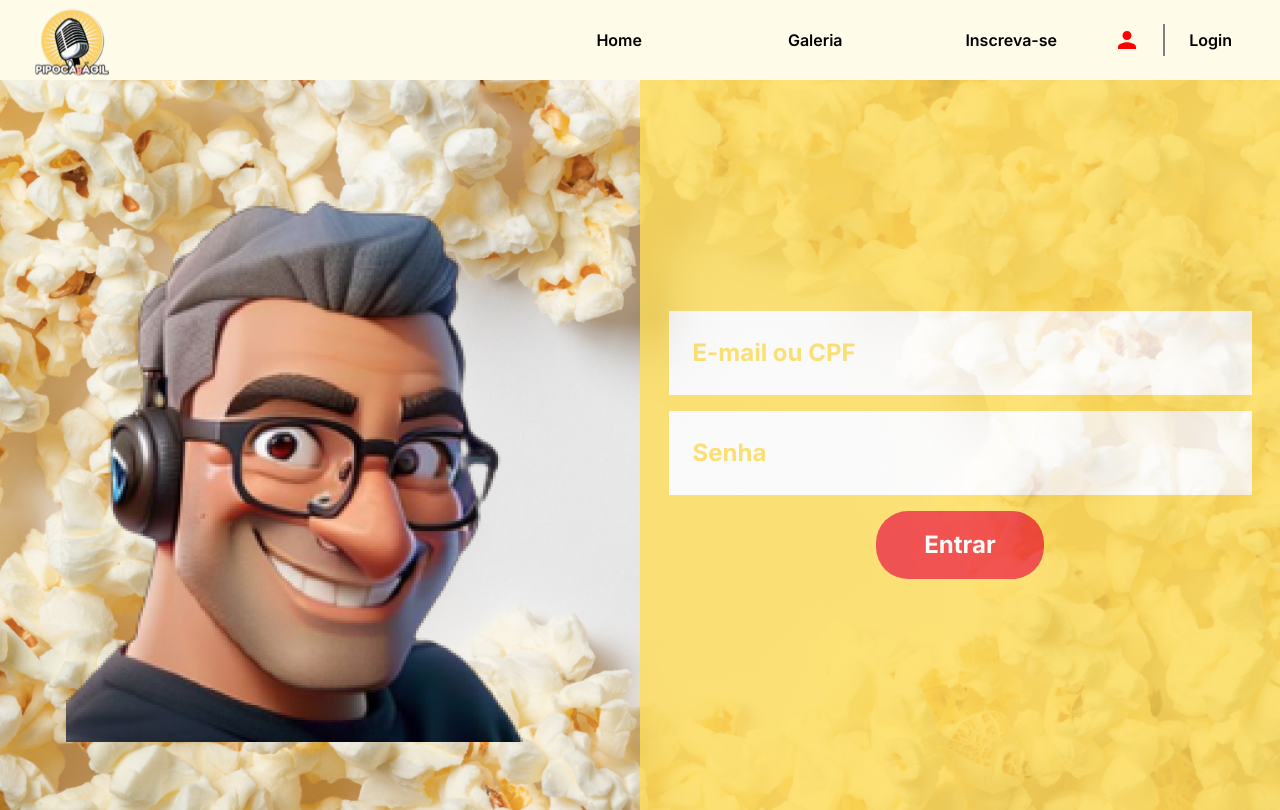
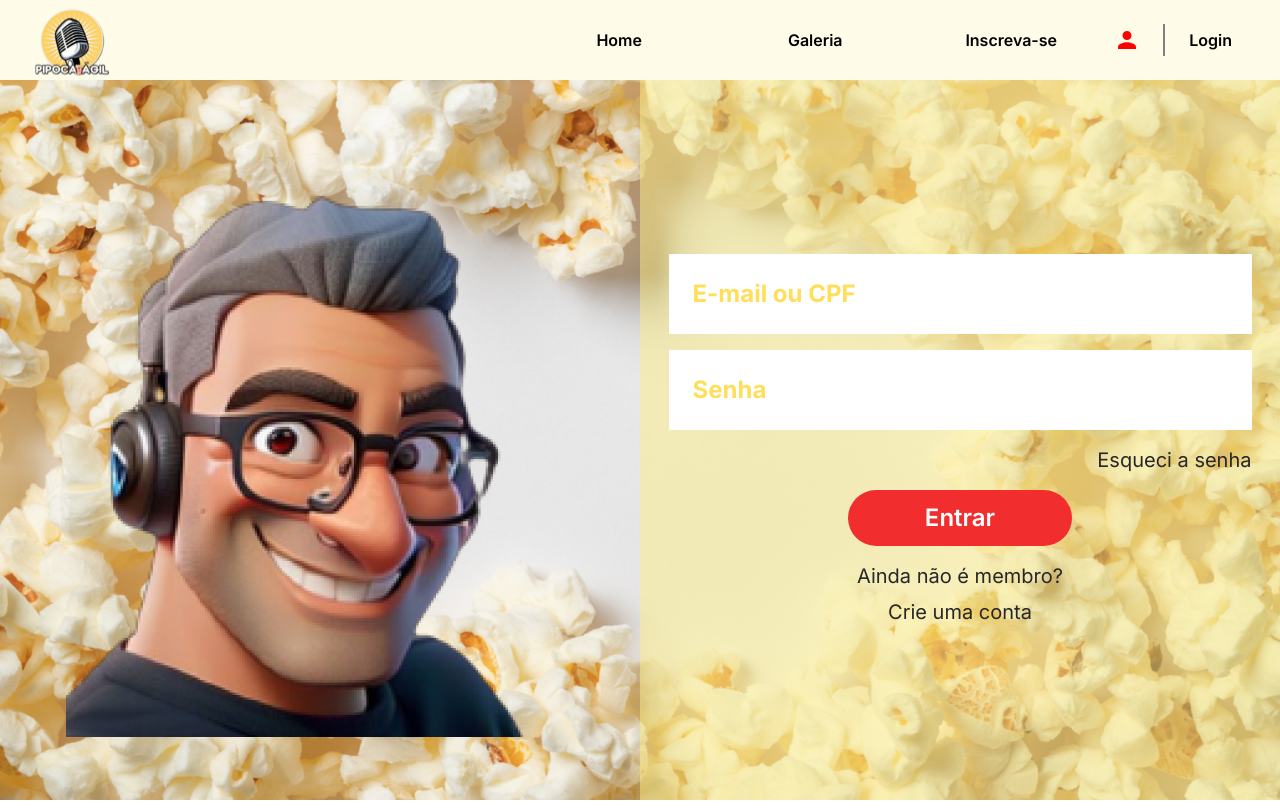
Before and after one commit to wJhonata/Pipoca-agil, a React (Vite) app in the folder web/: page /login in a window 1280 px wide. Built offline with nearby package versions, Linux system fonts and the light colour scheme.

Commit message:
feat: refatorar telas de login e cadastro com tailwind css

```diff
--- a/web/src/App.tsx
+++ b/web/src/App.tsx
@@ -1,6 +1,7 @@
 import { BrowserRouter as Router, Routes, Route } from 'react-router-dom'
 import { Home } from './pages/Home'
 import { Login } from './pages/Login'
+import { Register } from "./pages/Register"
 
 function App(){
   return (
@@ -8,6 +9,7 @@ function App(){
       <Routes>
         <Route path="/" element={<Home />} />
         <Route path="/login" element={<Login />} />
+        <Route path="/register" element={<Register />} />
       </Routes>
     </Router>
     )
--- /dev/null
+++ b/web/src/components/AuthContainer.tsx
@@ -0,0 +1,18 @@
+import { ReactNode } from "react"
+import { Header } from "./Header"
+
+interface AuthContainerProps {
+  children: ReactNode
+}
+
+export function AuthContainer({ children }: AuthContainerProps) {
+  return (
+    <div className="flex flex-col min-h-screen bg-cover bg-no-repeat bg-center bg-[url('/assets/png/bg-auth-pages.png')]">
+      <div className="z-10">
+        <Header />
+      </div>
+
+      {children}
+    </div>
+  )
+}
--- a/web/src/components/Button.tsx
+++ b/web/src/components/Button.tsx
@@ -3,6 +3,7 @@ import { ComponentProps, ReactNode } from "react"
 type ButtonProps = ComponentProps<'button'> & {
   icon?: ReactNode
   animation?: string
+  withBorder?: boolean
 }
 
 export function Button(props: ButtonProps) {
@@ -10,10 +11,10 @@ export function Button(props: ButtonProps) {
     <button
       {...props}
       onClick={props.onClick}
-      className="
-        size-full flex items-center justify-center gap-2 text-white font-semibold text-base min-w-44 w-56 px-8 py-3
-        bg-[var(--red-color)] border-[6px] border-[var(--light-yellow)] border-solid rounded-full
-      "
+      className={`
+        size-full flex items-center justify-center gap-2 text-white font-semibold text-2xl min-w-44 w-56 px-8 py-3 bg-[var(--red-color)] rounded-full
+        ${props.withBorder ? "border-[6px] border-[var(--light-yellow)] border-solid" : ""}
+      `}
     >
       {props.title}
 
--- a/web/src/main.tsx
+++ b/web/src/main.tsx
@@ -1,4 +1,4 @@
-import './styles/global.css'
+import './global.css'
 
 import React from 'react'
 import ReactDOM from 'react-dom/client'
--- a/web/src/pages/Login/index.tsx
+++ b/web/src/pages/Login/index.tsx
@@ -1,27 +1,31 @@
-import { Header } from '../../components/Header'
-import { LoginForm } from '../../components/LoginForm'
-import './login.css'
+import { AuthContainer } from "../../components/AuthContainer"
+import { Button } from "../../components/Button"
 
 export function Login() {
   return (
-    <>
-      <Header />
-      <div className="login-container">
-        <div className='login-content'>
-          <div className='ibson-face'>
-            <img src="/assets/png/ibson-face.png" alt="" />
+    <AuthContainer>
+      <div className="flex flex-row items-center justify-between flex-1">
+        <div className="flex items-center justify-center w-1/2">
+          <img src="/assets/png/ibson-face.png" alt="Ibson" />
+        </div>
+
+        <div className="w-1/2 h-full absolute right-0 top-0 opacity-50 bg-yellow-200" />
+
+        <div className="flex flex-col items-center justify-center w-1/2 z-10 space-y-4">
+          <div className="flex flex-col w-full max-w-[583px] space-y-4">
+            <input type="text" className="w-full p-6 bg-white font-bold text-2xl border-none text-[var(--light-yellow)] placeholder:text-[var(--light-yellow)]" placeholder="E-mail ou CPF" />
+            <input type="text" className="w-full p-6 bg-white font-bold text-2xl border-none text-[var(--light-yellow)] placeholder:text-[var(--light-yellow)]" placeholder="Senha" />
+            <a href="#" className="text-xl text-zinc-800 hover:underline self-end">Esqueci a senha</a>
           </div>
 
-          <div className='login-content-main'>
-            <input type="text" className="login-input" placeholder='E-mail ou CPF' />
-            <input type="text" className="login-input" placeholder='Senha' />
+          <Button title="Entrar" />
 
-            <button type='button' className='btn-login-page'>
-              Entrar
-            </button>
+          <div className="flex flex-col items-center justify-center space-y-2">
+            <span className="text-xl text-zinc-800">Ainda não é membro?</span>
+            <a href="/register" className="text-xl text-zinc-800 hover:underline">Crie uma conta</a>
           </div>
         </div>
       </div>
-    </>
+    </AuthContainer>
   )
 }
--- a/web/src/pages/Login/login.css
+++ /dev/null
@@ -1,60 +0,0 @@
-.login-container {
-  content: "";
-  background-image: url('/assets/png/bg-login-page.png');
-  background-size: cover;
-  background-repeat: no-repeat;
-  background-position: center;
-  width: 100vw;
-  height: calc(100vh - 70px);
-}
-
-.login-content {
-  display: flex;
-  flex-direction: row;
-  align-items: center;
-  justify-content: center;
-  width: 100vw;
-  height: 100%;
-}
-
-.ibson-face {
-  display: flex;
-  width: 50%;
-  justify-content: center;
-}
-
-.login-content-main {
-  display: flex;
-  flex-direction: column;
-  align-items: center;
-  justify-content: center;
-  width: 50%;
-  height: 100%;
-  background: var(--light-yellow);
-  opacity: 0.8;
-}
-
-.login-input {
-  width: 583px;
-  padding: 1.5rem;
-  background-color: var(--white);
-  font-size: x-large;
-  font-weight: bold;
-  border: none;
-  color: var(--light-yellow);
-  margin-bottom: 1rem;
-}
-
-.login-input::placeholder {
-  color: var(--light-yellow);
-}
-
-.btn-login-page {
-  padding: 1rem 3rem;
-  border-radius: 2rem;
-  border: none;
-  font-weight: 800;
-  font-size: x-large;
-  color: var(--white);
-  background-color: var(--red-color);
-}
--- a/web/src/pages/Register/index.tsx
+++ b/web/src/pages/Register/index.tsx
@@ -1,30 +1,35 @@
-import { Header } from '../../components/Header'
-import './login.css'
+import { AuthContainer } from "../../components/AuthContainer"
+import { Button } from "../../components/Button"
 
 export function Register() {
   return (
-    <>
-      <Header />
-      <div className="register-container">
+    <AuthContainer>
+      <div className="flex flex-row items-center justify-between flex-1">
+        <div className="flex items-center justify-center w-1/2">
+          <img src="/assets/png/ibson-face.png" alt="Ibson" />
+        </div>
 
-        <div className='register-content'>
-          <div className='ibson-face'>
-            <img src="/assets/png/ibson-face.png" alt="" />
+        <div className="w-1/2 h-full absolute right-0 top-0 opacity-50 bg-yellow-200" />
+
+        <div className="flex flex-col items-center justify-center w-1/2 z-10 space-y-8">
+          <h1 className="text-2xl font-bold text-zinc-800">Crie uma conta</h1>
+
+          <div className="flex flex-col w-full max-w-[583px] space-y-4">
+            <input type="text" className="w-full p-6 bg-white font-bold text-2xl border-none text-[var(--light-yellow)] placeholder:text-[var(--light-yellow)]" placeholder="Nome Completo" />
+            <input type="text" className="w-full p-6 bg-white font-bold text-2xl border-none text-[var(--light-yellow)] placeholder:text-[var(--light-yellow)]" placeholder="Data de Nascimento" />
+            <input type="text" className="w-full p-6 bg-white font-bold text-2xl border-none text-[var(--light-yellow)] placeholder:text-[var(--light-yellow)]" placeholder="E-mail ou CPF" />
+            <input type="text" className="w-full p-6 bg-white font-bold text-2xl border-none text-[var(--light-yellow)] placeholder:text-[var(--light-yellow)]" placeholder="Senha" />
+            <input type="text" className="w-full p-6 bg-white font-bold text-2xl border-none text-[var(--light-yellow)] placeholder:text-[var(--light-yellow)]" placeholder="Repetir a Senha" />
           </div>
 
-          <div className='register-content-main'>
-            <input type="text" className="register-input" placeholder='Nome Completo' />
-            <input type="text" className="register-input" placeholder='Data de Nascimento' />
-            <input type="text" className="register-input" placeholder='E-mail ou CPF' />
-            <input type="text" className="register-input" placeholder='Senha' />
-            <input type="text" className="register-input" placeholder='Repetir a Senha' />
+          <Button title="Cadastrar" />
 
-            <button type='button' className='btn-register'>
-
-            </button>
+          <div className="flex flex-col items-center justify-center space-y-4">
+            <a href="/login" className="font-bold text-xl text-zinc-800 hover:underline">Já tenho uma conta</a>
+            <a href="#" className="font-bold text-xl text-zinc-800 hover:underline">Políticas de Privacidade</a>
           </div>
         </div>
       </div>
-    </>
+    </AuthContainer>
   )
 }
--- a/web/src/pages/Register/register.css
+++ /dev/null
@@ -1,50 +0,0 @@
-.register-container {
-  content: "";
-  background-image: url('/assets/png/bg-login-page.png');
-  background-size: cover;
-  background-repeat: no-repeat;
-  background-position: center;
-  width: 100vw;
-  height: calc(100vh - 70px);
-}
-
-.register-content {
-  display: flex;
-  flex-direction: row;
-  align-items: center;
-  justify-content: center;
-  width: 100vw;
-  height: 100%;
-}
-
-.ibson-face {
-  display: flex;
-  width: 50%;
-  justify-content: center;
-}
-
-.register-content-main {
-  display: flex;
-  flex-direction: column;
-  align-items: center;
-  justify-content: center;
-  width: 50%;
-  height: 100%;
-  background: var(--light-yellow);
-  opacity: 0.8;
-}
-
-.register-input {
-  width: 583px;
-  padding: 1.5rem;
-  background-color: white;
-  font-size: x-large;
-  font-weight: bold;
-  border: none;
-  color: var(--light-yellow);
-  margin-bottom: 1rem;
-}
-
-.register-input::placeholder {
-  color: var(--light-yellow);
-}
```
Also changed, not shown: web/src/styles/home.css (deleted, +0 -218 lines), web/public/assets/png/bg-auth-pages.png (renamed from web/public/assets/png/bg-login-page.png), web/src/global.css (renamed from web/src/styles/global.css).
